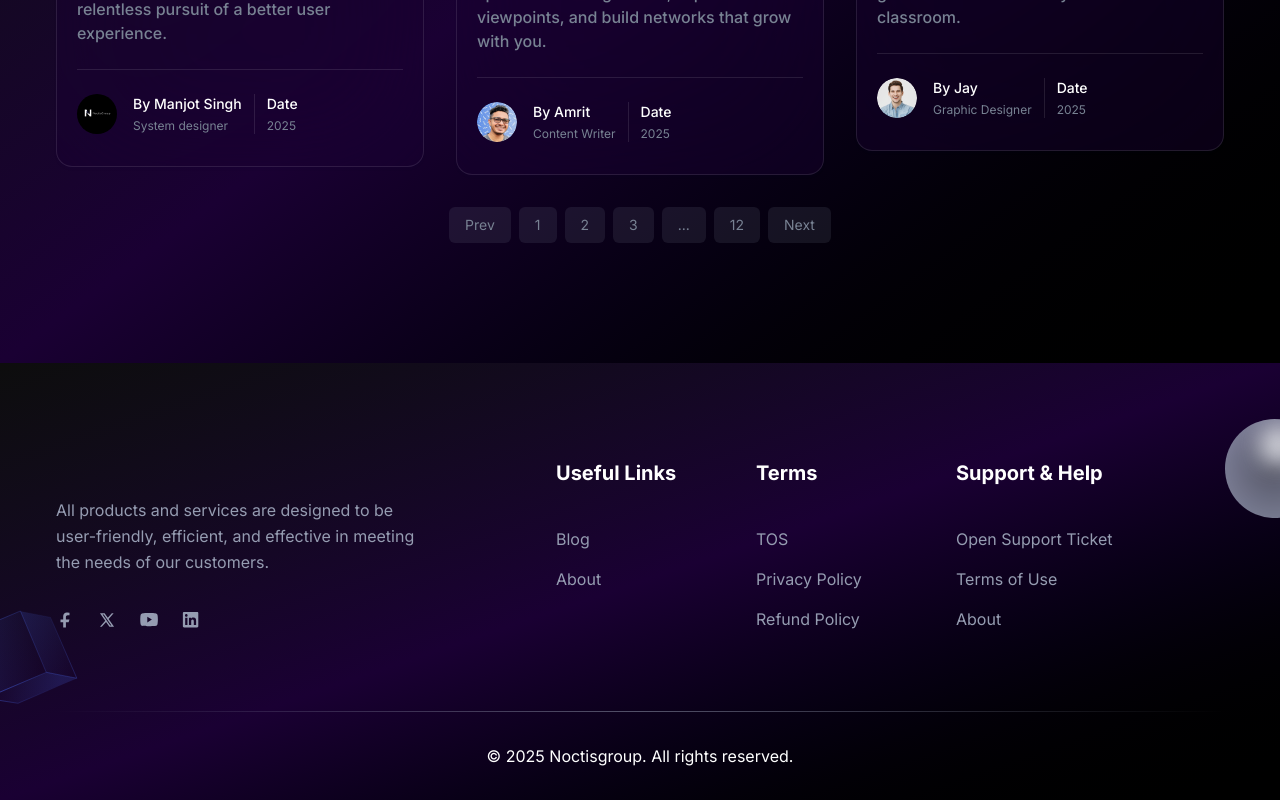
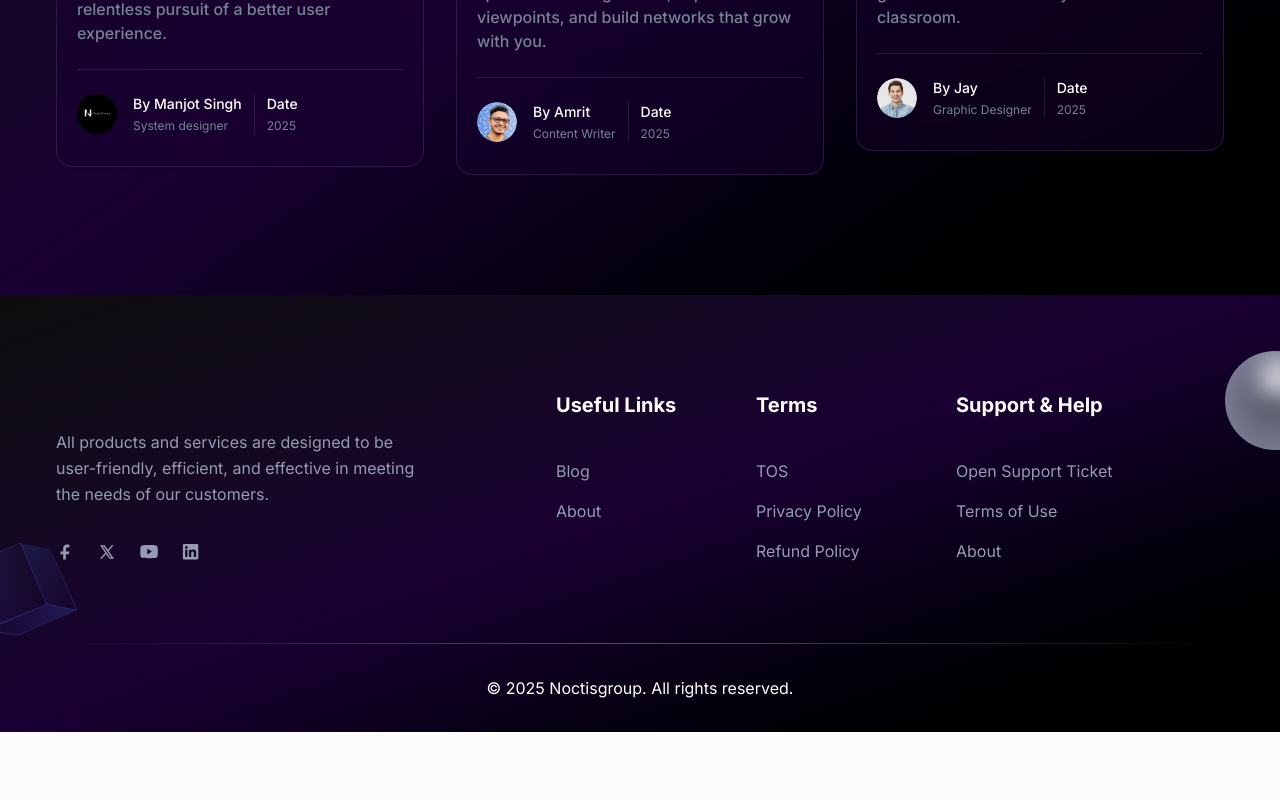
Before and after one commit to Noctis2003/noctis, a Next.js app: page /blog in a window 1280 px wide. Shown: the part 870-1670 px from the top of the page. After the commit the page ends 1602 px from the top, so only its background shows below. Built offline with nearby package versions, Linux system fonts and the light colour scheme.

Commit message:
many changes

```diff
--- a/src/app/blog/page.tsx
+++ b/src/app/blog/page.tsx
@@ -31,65 +31,7 @@ const Blog = () => {
             ))}
           </div>
 
-          <div className="-mx-4 flex flex-wrap" data-wow-delay=".15s">
-            <div className="w-full px-4">
-              <ul className="flex items-center justify-center pt-8">
-                <li className="mx-1">
-                  <a
-                    href="#0"
-                    className="bg-body-color/15 text-body-color hover:bg-primary flex h-9 min-w-[36px] items-center justify-center rounded-md px-4 text-sm transition hover:text-white"
-                  >
-                    Prev
-                  </a>
-                </li>
-                <li className="mx-1">
-                  <a
-                    href="#0"
-                    className="bg-body-color/15 text-body-color hover:bg-primary flex h-9 min-w-[36px] items-center justify-center rounded-md px-4 text-sm transition hover:text-white"
-                  >
-                    1
-                  </a>
-                </li>
-                <li className="mx-1">
-                  <a
-                    href="#0"
-                    className="bg-body-color/15 text-body-color hover:bg-primary flex h-9 min-w-[36px] items-center justify-center rounded-md px-4 text-sm transition hover:text-white"
-                  >
-                    2
-                  </a>
-                </li>
-                <li className="mx-1">
-                  <a
-                    href="#0"
-                    className="bg-body-color/15 text-body-color hover:bg-primary flex h-9 min-w-[36px] items-center justify-center rounded-md px-4 text-sm transition hover:text-white"
-                  >
-                    3
-                  </a>
-                </li>
-                <li className="mx-1">
-                  <span className="bg-body-color/15 text-body-color flex h-9 min-w-[36px] cursor-not-allowed items-center justify-center rounded-md px-4 text-sm">
-                    ...
-                  </span>
-                </li>
-                <li className="mx-1">
-                  <a
-                    href="#0"
-                    className="bg-body-color/15 text-body-color hover:bg-primary flex h-9 min-w-[36px] items-center justify-center rounded-md px-4 text-sm transition hover:text-white"
-                  >
-                    12
-                  </a>
-                </li>
-                <li className="mx-1">
-                  <a
-                    href="#0"
-                    className="bg-body-color/15 text-body-color hover:bg-primary flex h-9 min-w-[36px] items-center justify-center rounded-md px-4 text-sm transition hover:text-white"
-                  >
-                    Next
-                  </a>
-                </li>
-              </ul>
-            </div>
-          </div>
+
         </div>
       </section>
     </>
--- a/src/components/Blog/blogData.tsx
+++ b/src/components/Blog/blogData.tsx
@@ -43,6 +43,7 @@ paragraph:
     tags: ["Collaboration", "productivity"],
     publishDate: "2025",
   },
+
 ];
 
 export default blogData;
```
Also changed, not shown: src/components/video-modal.tsx (added).
